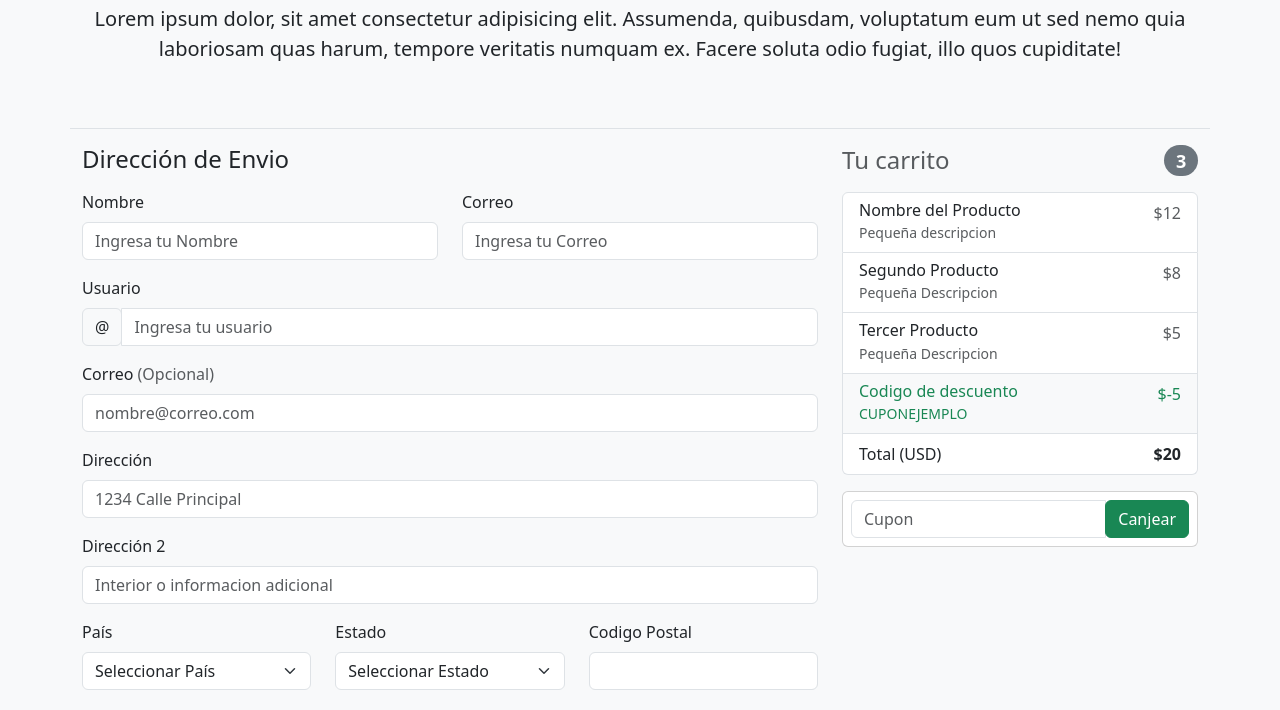
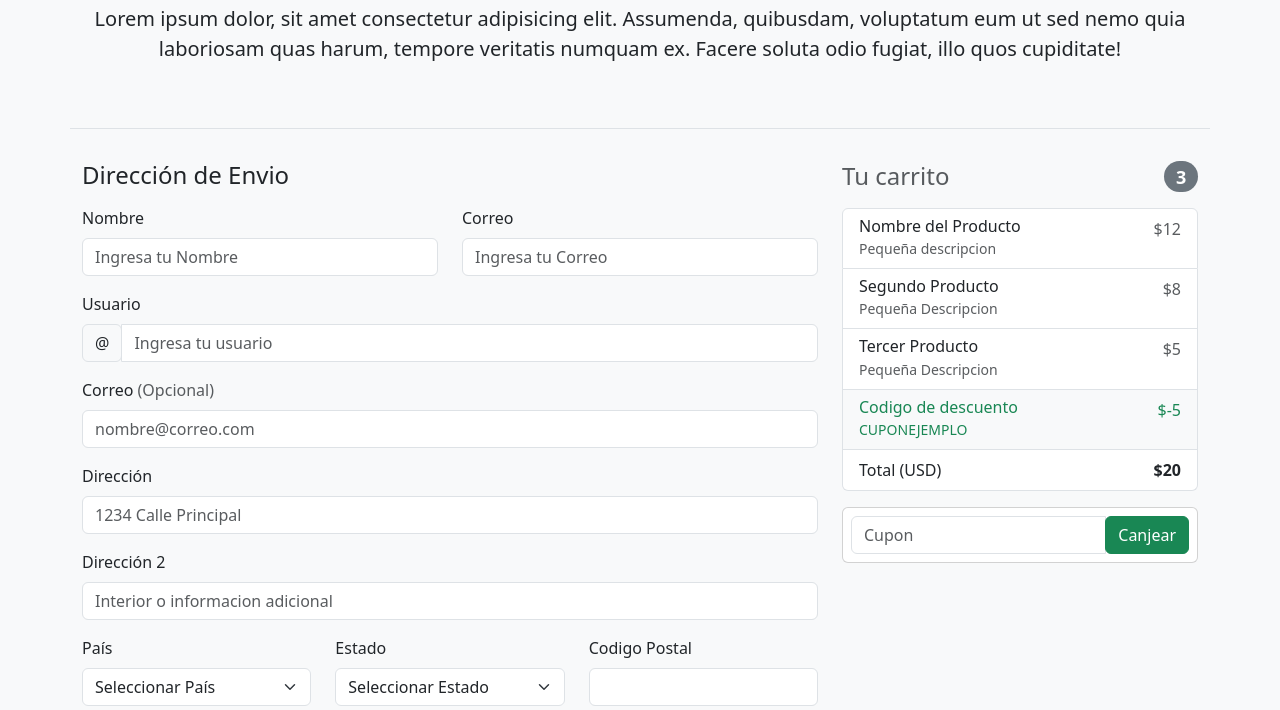
Before and after one commit to NayMontiel/formulario-de-pago-curso-bootstrap, a plain HTML site: page index.html in a window 1280 px wide. Shown: the part 90-800 px from the top of the page. Drawn offline with nearby package versions, Linux system fonts and the light colour scheme.

Commit message:
actualizando2

```diff
--- a/index.html
+++ b/index.html
@@ -18,7 +18,7 @@
         </div>
         <!-- seccion principal -->
         <div class="row">
-            <div class="col-12 col-md-8">
+            <div class="col-12 col-md-8 order-2 order-md-1 mt-3">
                 <h4 class="mb-3">Dirección de Envio</h4>
                 <form action="">
                     <div class="row">
@@ -157,7 +157,7 @@
                 </form>
             </div>
 
-            <div class="col-12 col-md-4 order-1 order-md-2 mb-3">
+            <div class="col-12 col-md-4 order-1 order-md-2 mb-4 mt-3">
 				<h4 class="mb-3 d-flex justify-content-between align-items-center">
 					<span class="text-muted">Tu carrito</span>
 					<span class="badge bg-secondary rounded-pill">3</span>
```
